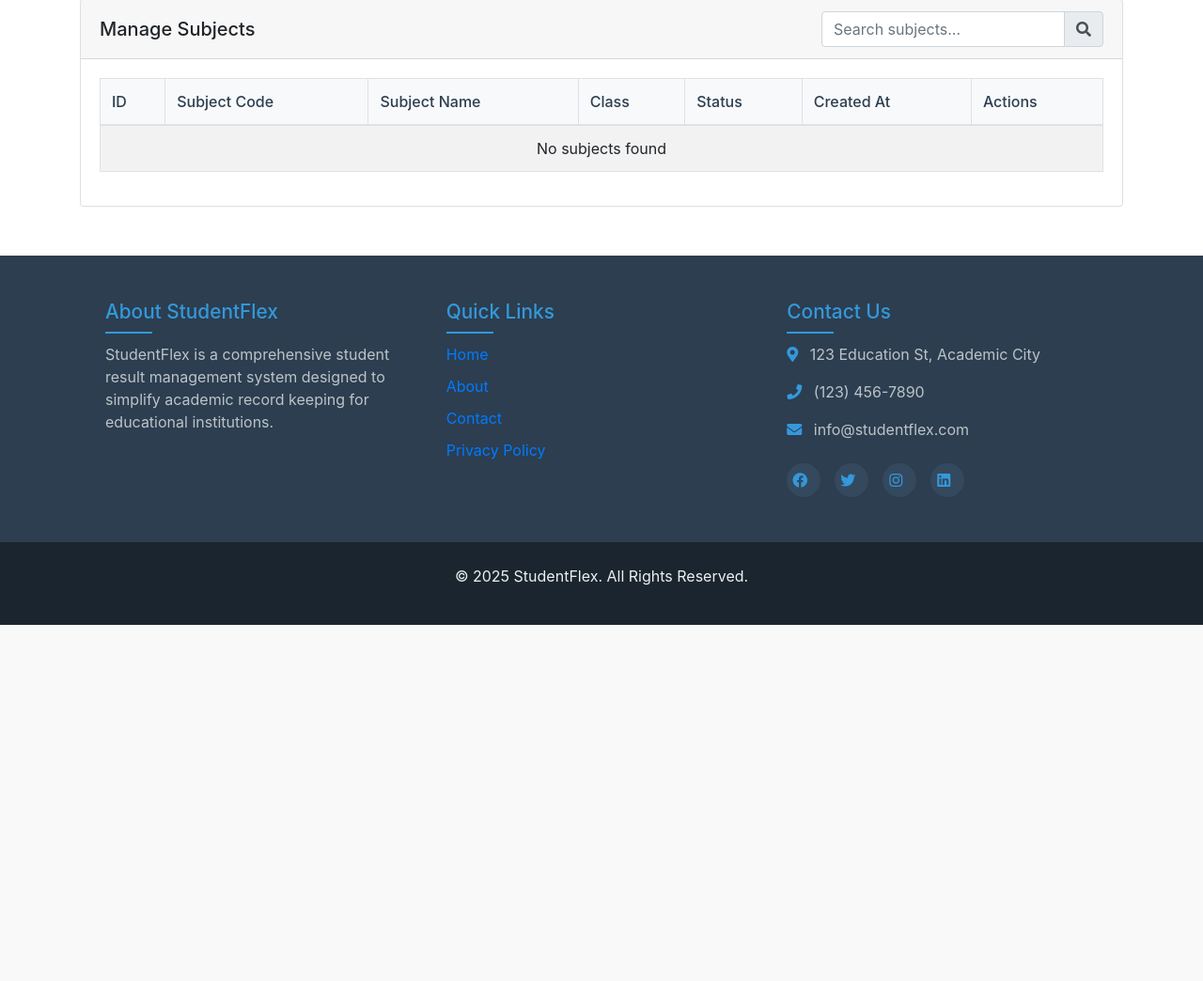
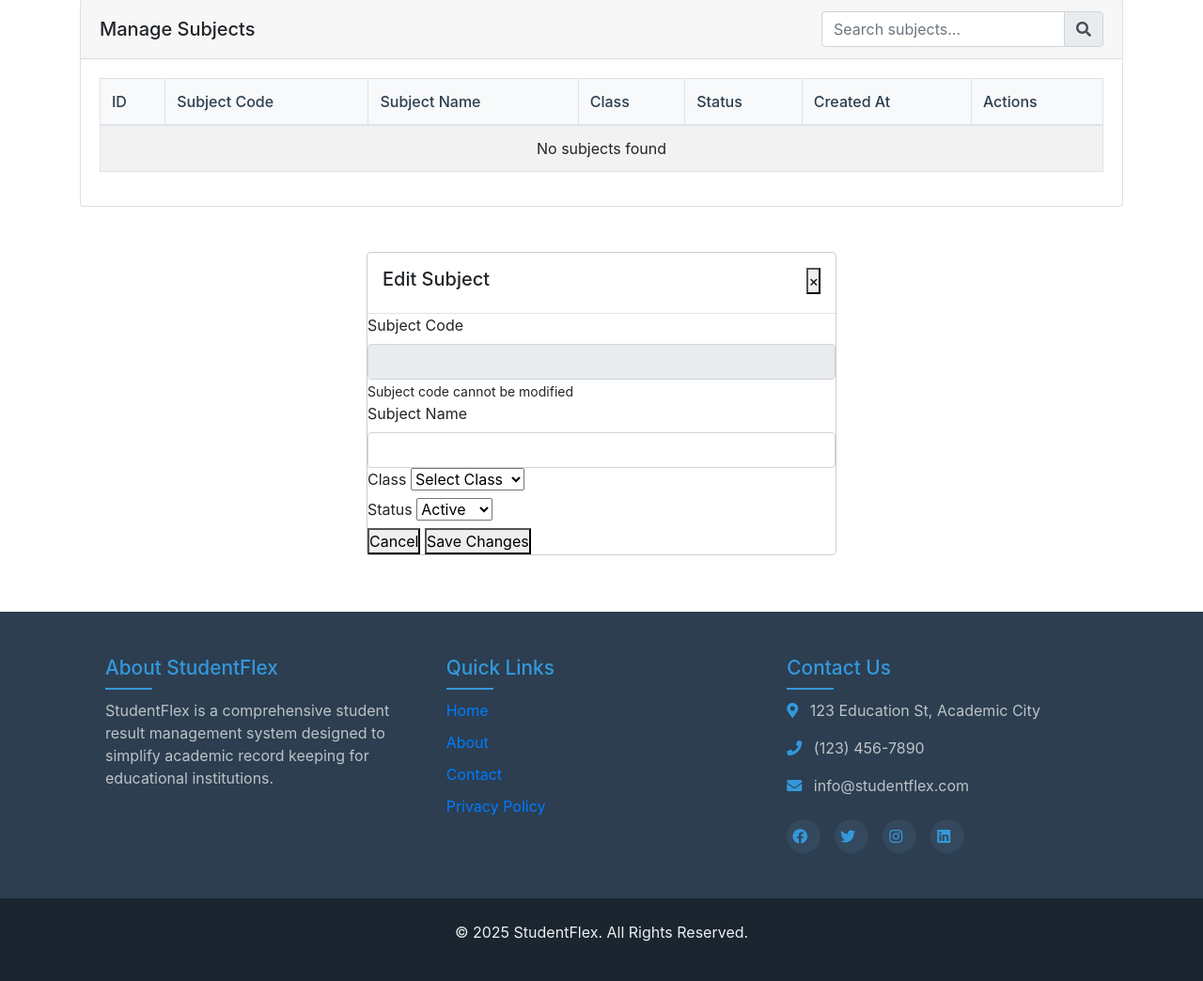
Before and after one commit to hamzatarifturing/studentflex, a PHP site: page /admin/add-subject.php in a window 1280 px wide. Shown: the part 585-1629 px from the top of the page at 94% size. Before the commit the page ends 1250 px from the top, so only its background shows below. Run offline with PHP 8.4, Linux system fonts and the light colour scheme; a user stored in the database is signed in; data that the repository does not hold is empty.

Commit message:
Conversation 3A - Interaction 5 - Model Selected: A
This commit includes the warning message and disabled subject code in the edit subject modal but failed due to formatting

```diff
--- a/admin/add-subject.php
+++ b/admin/add-subject.php
@@ -78,27 +78,26 @@
 // Process edit subject request
 if ($_SERVER['REQUEST_METHOD'] === 'POST' && isset($_POST['edit_subject'])) {
     $subject_id = intval($_POST['subject_id']);
-    $subject_code = trim($_POST['subject_code']);
     $subject_name = trim($_POST['subject_name']);
     $class = $_POST['class'];
     $is_active = $_POST['is_active'];
 
     // Validate input
-    if (empty($subject_code) || empty($subject_name) || empty($class)) {
+    if (empty($subject_name) || empty($class)) {
         $error = "Please fill in all required fields";
     } else {
-        // Check if subject code already exists for another subject
-        $stmt = $conn->prepare("SELECT id FROM subjects WHERE subject_code = ? AND id != ?");
-        $stmt->bind_param("si", $subject_code, $subject_id);
+        // Get the existing subject code (instead of trying to update it)
+        $stmt = $conn->prepare("SELECT subject_code FROM subjects WHERE id = ?");
+        $stmt->bind_param("i", $subject_id);
         $stmt->execute();
         $result = $stmt->get_result();
 
-        if ($result->num_rows > 0) {
-            $error = "Subject code already exists. Please use a different code.";
+        if ($result->num_rows === 0) {
+            $error = "Subject not found";
         } else {
-            // Update subject
-            $stmt = $conn->prepare("UPDATE subjects SET subject_code = ?, subject_name = ?, class = ?, is_active = ? WHERE id = ?");
-            $stmt->bind_param("ssssi", $subject_code, $subject_name, $class, $is_active, $subject_id);
+            // Update subject WITHOUT changing the subject code
+            $stmt = $conn->prepare("UPDATE subjects SET subject_name = ?, class = ?, is_active = ? WHERE id = ?");
+            $stmt->bind_param("sssi", $subject_name, $class, $is_active, $subject_id);
 
             if ($stmt->execute()) {
                 $success = "Subject updated successfully";
@@ -268,55 +267,124 @@
 </div>
 
 <!-- Edit Subject Modal -->
-<div class="modal fade" id="editSubjectModal" tabindex="-1" role="dialog" aria-labelledby="editSubjectModalLabel" aria-hidden="true">
+<div>
 <div class="modal-dialog" role="document">
     <div class="modal-content">
         <div class="modal-header">
-                <h5 class="modal-title" id="editSubjectModalLabel">Edit Subject</h5>
-                <button type="button" class="close" data-dismiss="modal" aria-label="Close">
-                    <span aria-hidden="true">&times;</span>
+<h5>
+Edit Subject
+
+</h5>
+<button>
+<span>
+×
+
+</span>
 </button>
 </div>
-            <form method="POST" action="">
-                <div class="modal-body">
+<form>
+<div>
+                <div class="alert alert-info">
+<i class="fa fa-info-circle"></i>
+
+Subject code cannot be changed. If you need to modify the subject code, please delete this subject and add a new one.
+
+</div>
                 <input type="hidden" name="subject_id" id="edit_subject_id">
+<div>
+<label>
+Subject Code
 
-                    <div class="form-group">
-                        <label for="edit_subject_code">Subject Code <span class="text-danger">*</span></label>
-                        <input type="text" class="form-control" id="edit_subject_code" name="subject_code" required>
+<span>
+</span>
+</label>
+                    <input type="text" class="form-control" id="edit_subject_code" name="subject_code" readonly disabled>
+<small>
+Subject code cannot be modified
+
+</small>
 </div>
+<div>
+<label>
+Subject Name
 
-                    <div class="form-group">
-                        <label for="edit_subject_name">Subject Name <span class="text-danger">*</span></label>
+<span>
+</span>
+</label>
                     <input type="text" class="form-control" id="edit_subject_name" name="subject_name" required>
 </div>
+<div>
+<label>
+Class
 
-                    <div class="form-group">
-                        <label for="edit_class">Class <span class="text-danger">*</span></label>
-                        <select class="form-control" id="edit_class" name="class" required>
-                            <option value="">Select Class</option>
-                            <option value="ONE">Class ONE</option>
-                            <option value="TWO">Class TWO</option>
-                            <option value="THREE">Class THREE</option>
-                            <option value="FOUR">Class FOUR</option>
-                            <option value="FIVE">Class FIVE</option>
-                            <option value="SIX">Class SIX</option>
-                            <option value="SEVEN">Class SEVEN</option>
-                            <option value="EIGHT">Class EIGHT</option>
+<span>
+</span>
+</label>
+<select>
+<option>
+Select Class
+
+</option>
+<option>
+Class ONE
+
+</option>
+<option>
+Class TWO
+
+</option>
+<option>
+Class THREE
+
+</option>
+<option>
+Class FOUR
+
+</option>
+<option>
+Class FIVE
+
+</option>
+<option>
+Class SIX
+
+</option>
+<option>
+Class SEVEN
+
+</option>
+<option>
+Class EIGHT
+
+</option>
 </select>
 </div>
+<div>
+<label>
+Status
 
-                    <div class="form-group">
-                        <label for="edit_is_active">Status</label>
-                        <select class="form-control" id="edit_is_active" name="is_active">
-                            <option value="yes">Active</option>
-                            <option value="no">Inactive</option>
+</label>
+<select>
+<option>
+Active
+
+</option>
+<option>
+Inactive
+
+</option>
 </select>
 </div>
             </div>
-                <div class="modal-footer">
-                    <button type="button" class="btn btn-secondary" data-dismiss="modal">Cancel</button>
-                    <button type="submit" name="edit_subject" class="btn btn-primary">Save Changes</button>
+<div>
+<button>
+Cancel
+
+</button>
+<button>
+Save Changes
+
+</button>
 </div>
 </form>
     </div>
```
Lines whose indentation alone changed are shown as unchanged.
